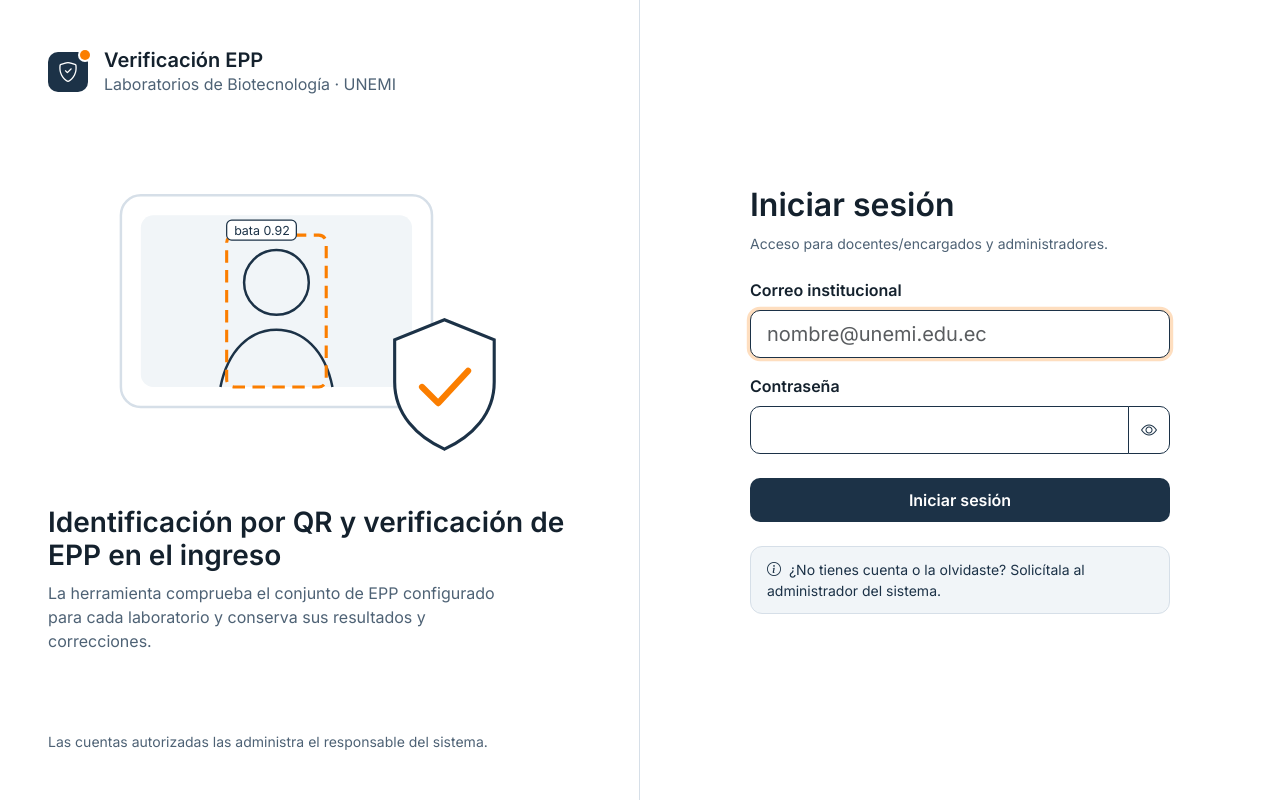
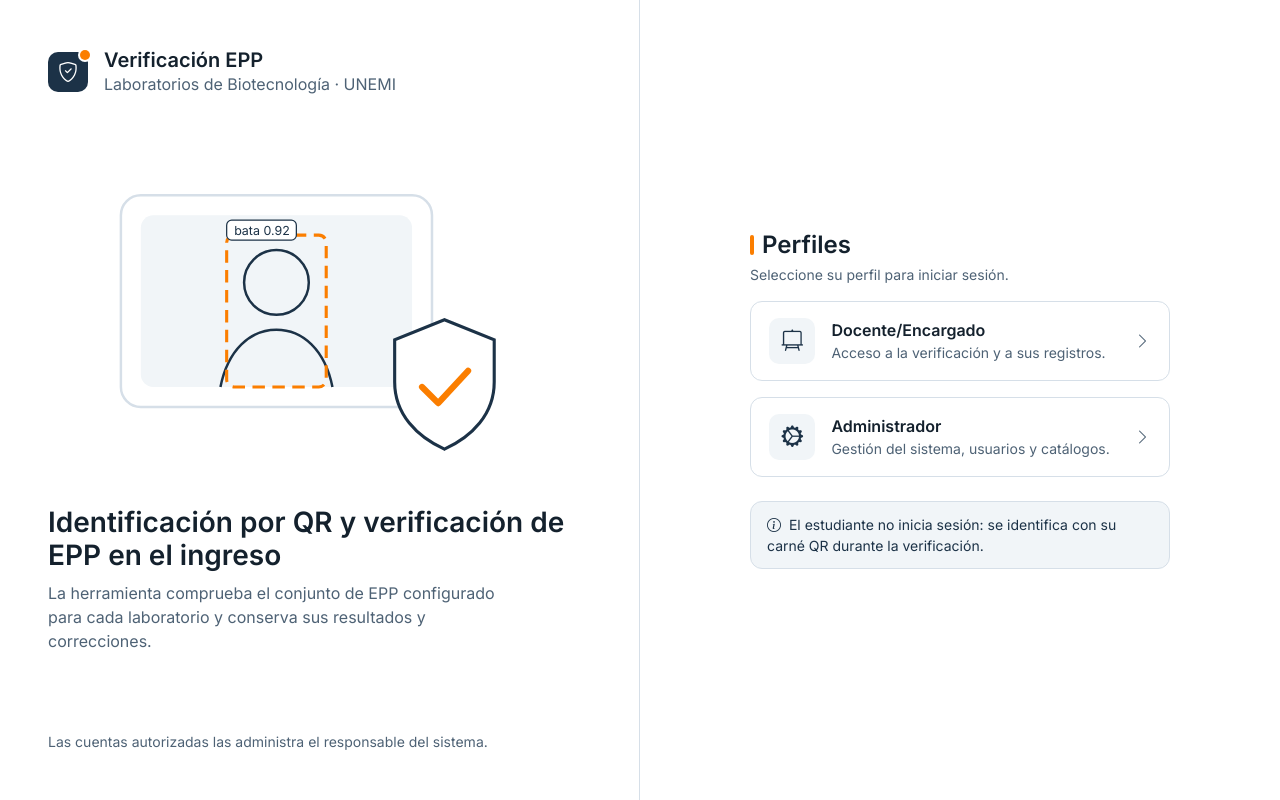
Before and after one commit to KarlaSantillan/verificacion-epp, a Django app: page /cuenta/ingresar/ in a window 1280 px wide. Run offline with Django 5.2, Linux system fonts and the light colour scheme; some libraries are stand-ins or nearby versions.

Commit message:
feat(acceso): perfiles por rol en login y recuperacion de contrasena por correo

```diff
--- a/templates/usuarios/login.html
+++ b/templates/usuarios/login.html
@@ -15,6 +15,24 @@
   <link rel="icon" href="{% static 'img/favicon-32.png' %}" sizes="32x32" type="image/png">
   <link rel="apple-touch-icon" href="{% static 'img/apple-touch-icon.png' %}">
   <link href="{% static 'css/navegacion.css' %}?v=1" rel="stylesheet">
+  <style>
+    /* Selección de perfil (SGA+). Estilos locales para no tocar las hojas compartidas. */
+    .paso { display: none; }
+    .paso.activa { display: block; }
+    .btn-perfil {
+      display: flex; align-items: center; gap: 1rem; width: 100%; text-align: left;
+      background: #fff; border: 1.5px solid #D6DFE8; border-radius: 12px; padding: 1rem 1.15rem;
+      transition: border-color .15s, box-shadow .15s, transform .05s;
+    }
+    .btn-perfil:hover { border-color: #FB7E00; box-shadow: 0 4px 14px rgba(28, 50, 71, .08); }
+    .btn-perfil:active { transform: translateY(1px); }
+    .btn-perfil:focus-visible { outline: 2px solid #FB7E00; outline-offset: 2px; }
+    .perfil-ico {
+      flex: 0 0 auto; width: 46px; height: 46px; border-radius: 10px;
+      background: #F1F5F8; color: #1C3247; display: inline-flex; align-items: center;
+      justify-content: center; font-size: 1.35rem;
+    }
+  </style>
 </head>
 <body>
 <div class="container-fluid">
@@ -51,15 +69,56 @@
       <p class="d-none d-md-block small text-muted-epp mb-0">Las cuentas autorizadas las administra el responsable del sistema.</p>
     </div>
 
-    <!-- Formulario -->
+    <!-- Columna de acceso -->
     <div class="col-md-6 d-flex align-items-center justify-content-center px-4 py-5">
       <div class="w-100 login-panel">
+
+        <!-- Paso 1: selección de perfil -->
+        <div id="paso-perfiles" class="paso">
+          <div class="d-flex align-items-center gap-2 mb-1">
+            <span style="width:4px; height:20px; background:#FB7E00; display:inline-block; border-radius:2px;"></span>
+            <h1 class="fs-4 fw-semibold text-heading mb-0">Perfiles</h1>
+          </div>
+          <p class="small text-muted-epp">Seleccione su perfil para iniciar sesión.</p>
+
+          <div class="d-flex flex-column gap-3 mt-3">
+            <button type="button" class="btn-perfil" data-perfil="docente" data-perfil-nombre="Docente/Encargado">
+              <span class="perfil-ico"><i class="bi bi-easel2"></i></span>
+              <span>
+                <span class="d-block fw-semibold text-heading">Docente/Encargado</span>
+                <span class="d-block small text-muted-epp">Acceso a la verificación y a sus registros.</span>
+              </span>
+              <i class="bi bi-chevron-right ms-auto text-muted-epp"></i>
+            </button>
+
+            <button type="button" class="btn-perfil" data-perfil="administrador" data-perfil-nombre="Administrador">
+              <span class="perfil-ico"><i class="bi bi-gear-wide-connected"></i></span>
+              <span>
+                <span class="d-block fw-semibold text-heading">Administrador</span>
+                <span class="d-block small text-muted-epp">Gestión del sistema, usuarios y catálogos.</span>
+              </span>
+              <i class="bi bi-chevron-right ms-auto text-muted-epp"></i>
+            </button>
+          </div>
+
+          <div class="aviso aviso-info mt-4 small">
+            <i class="bi bi-info-circle me-1"></i>
+            El estudiante no inicia sesión: se identifica con su carné QR durante la verificación.
+          </div>
+        </div>
+
+        <!-- Paso 2: formulario de inicio de sesión -->
+        <div id="paso-form" class="paso">
+          <button type="button" id="btn-cambiar-perfil" class="btn btn-sm btn-epp-outline mb-3">
+            <i class="bi bi-arrow-left me-1"></i>Cambiar perfil
+          </button>
           <h1 class="fs-2 fw-semibold text-heading">Iniciar sesión</h1>
-        <p class="small text-muted-epp">Acceso para docentes/encargados y administradores.</p>
+          <p class="small text-muted-epp">Perfil: <span id="perfil-nombre" class="fw-semibold text-heading">—</span></p>
 
-        <form method="post" class="mt-4 d-flex flex-column gap-3" data-loading="Verificando…" novalidate>
+          <form method="post" class="mt-3 d-flex flex-column gap-3" data-loading="Verificando…" novalidate>
             {% csrf_token %}
             <input type="hidden" name="next" value="{{ next }}">
+            {{ form.perfil }}
 
             {% if form.non_field_errors %}
               <div class="aviso aviso-error d-flex gap-2" role="alert">
@@ -85,18 +144,59 @@
               {% for error in form.password.errors %}<div class="small text-danger mt-1">{{ error }}</div>{% endfor %}
             </div>
 
-          <button type="submit" class="btn btn-epp w-100 py-2 mt-2">Iniciar sesión</button>
+            <div class="d-flex justify-content-end">
+              <a href="{% url 'usuarios:password_reset' %}" class="small text-decoration-none">¿Olvidó su contraseña?</a>
+            </div>
+
+            <button type="submit" class="btn btn-epp w-100 py-2 mt-1">Iniciar sesión</button>
           </form>
+        </div>
 
-        <div class="aviso aviso-info mt-4 small">
-          <i class="bi bi-info-circle me-1"></i>
-          ¿No tienes cuenta o la olvidaste? Solicítala al administrador del sistema.
-        </div>
       </div>
     </div>
 
   </div>
 </div>
 <script src="{% static 'js/epp.js' %}"></script>
+<script>
+  (function () {
+    var pasoPerfiles = document.getElementById('paso-perfiles');
+    var pasoForm = document.getElementById('paso-form');
+    var inputPerfil = document.querySelector('form [name="perfil"]');
+    var nombre = document.getElementById('perfil-nombre');
+    var usuario = document.getElementById('{{ form.username.id_for_label }}');
+    var mapa = { docente: 'Docente/Encargado', administrador: 'Administrador' };
+
+    function mostrar(paso) {
+      pasoPerfiles.classList.toggle('activa', paso === 'perfiles');
+      pasoForm.classList.toggle('activa', paso === 'form');
+    }
+    function elegir(valor, texto) {
+      if (inputPerfil) inputPerfil.value = valor;
+      if (nombre) nombre.textContent = texto;
+      mostrar('form');
+      if (usuario) { try { usuario.focus(); } catch (e) {} }
+    }
+
+    document.querySelectorAll('.btn-perfil').forEach(function (b) {
+      b.addEventListener('click', function () { elegir(b.dataset.perfil, b.dataset.perfilNombre); });
+    });
+    var volver = document.getElementById('btn-cambiar-perfil');
+    if (volver) volver.addEventListener('click', function () {
+      if (inputPerfil) inputPerfil.value = '';
+      mostrar('perfiles');
+    });
+
+    // Estado inicial: si hubo error o ya se había elegido un perfil, mostrar el formulario.
+    var inicio = {% if form.errors or form.perfil.value %}'form'{% else %}'perfiles'{% endif %};
+    if (inicio === 'form') {
+      var v = inputPerfil ? inputPerfil.value : '';
+      if (v && nombre) nombre.textContent = mapa[v] || '—';
+      mostrar('form');
+    } else {
+      mostrar('perfiles');
+    }
+  }());
+</script>
 </body>
 </html>
--- /dev/null
+++ b/templates/usuarios/password_reset_subject.txt
@@ -0,0 +1 @@
+Recuperación de contraseña · Sistema de Verificación de EPP
--- a/usuarios/forms.py
+++ b/usuarios/forms.py
@@ -1,9 +1,27 @@
 from django import forms
-from django.contrib.auth.forms import AuthenticationForm
+from django.contrib.auth import get_user_model
+from django.contrib.auth.forms import (
+    AuthenticationForm,
+    PasswordResetForm,
+    SetPasswordForm,
+    _unicode_ci_compare,
+)
 
 
 class LoginForm(AuthenticationForm):
-    """Formulario de inicio de sesión con correo y contraseña (HU01)."""
+    """Formulario de inicio de sesión con correo y contraseña (HU01).
+
+    Si en la pantalla anterior se eligió un perfil (Docente o Administrador),
+    se comprueba que la cuenta corresponda a ese perfil. El mensaje es genérico
+    para no revelar si falló el correo, la contraseña o el perfil (HU01-CA02).
+    """
+
+    PERFIL_DOCENTE = "docente"
+    PERFIL_ADMIN = "administrador"
+    PERFILES = (
+        (PERFIL_DOCENTE, "Docente/Encargado"),
+        (PERFIL_ADMIN, "Administrador"),
+    )
 
     username = forms.EmailField(
         label="Correo institucional",
@@ -16,6 +34,9 @@ class LoginForm(AuthenticationForm):
         strip=False,
         widget=forms.PasswordInput(attrs={"class": "form-control form-control-lg", "autocomplete": "current-password"}),
     )
+    # Perfil elegido en la pantalla de selección. Opcional: si no se eligió
+    # ninguno (por ejemplo, sin JavaScript), el inicio de sesión funciona igual.
+    perfil = forms.ChoiceField(choices=PERFILES, required=False, widget=forms.HiddenInput())
 
     # Mensaje genérico: no indica si falló el correo o la contraseña (HU01-CA02).
     # Un usuario desactivado recibe el mismo mensaje (HU01-CA02 / RF01-CA03).
@@ -23,3 +44,61 @@ class LoginForm(AuthenticationForm):
         "invalid_login": "Correo o contraseña incorrectos.",
         "inactive": "Correo o contraseña incorrectos.",
     }
+
+    def clean(self):
+        cleaned = super().clean()
+        # Solo se valida el perfil si la autenticación fue correcta y se eligió uno.
+        perfil = self.cleaned_data.get("perfil")
+        usuario = self.get_user()
+        if usuario and perfil:
+            es_admin = usuario.es_administrador
+            corresponde = (perfil == self.PERFIL_ADMIN and es_admin) or (perfil == self.PERFIL_DOCENTE and not es_admin)
+            if not corresponde:
+                raise forms.ValidationError(self.error_messages["invalid_login"], code="invalid_login")
+        return cleaned
+
+
+class RecuperarContrasenaForm(PasswordResetForm):
+    """Pide el correo institucional para enviar el enlace de recuperación (RF01).
+
+    Django solo envía el enlace a cuentas activas con ese correo. Si el correo
+    no existe, no se revela: se muestra la misma pantalla de confirmación, de
+    modo que no se puede enumerar qué cuentas existen.
+    """
+
+    email = forms.EmailField(
+        label="Correo institucional",
+        max_length=254,
+        widget=forms.EmailInput(
+            attrs={"class": "form-control form-control-lg", "placeholder": "nombre@unemi.edu.ec", "autocomplete": "email", "autofocus": True}
+        ),
+    )
+
+    def get_users(self, email):
+        """Igual que Django, pero filtra por el campo real `activo`.
+
+        El modelo Usuario expone `is_active` como propiedad (no como columna de
+        la base de datos), por lo que no se puede filtrar por `is_active` en el
+        ORM; la columna real es `activo`.
+        """
+        Usuario = get_user_model()
+        campo_correo = Usuario.get_email_field_name()
+        candidatos = Usuario._default_manager.filter(**{f"{campo_correo}__iexact": email, "activo": True})
+        return (
+            u
+            for u in candidatos
+            if u.has_usable_password() and _unicode_ci_compare(email, getattr(u, campo_correo))
+        )
+
+
+class EstablecerContrasenaForm(SetPasswordForm):
+    """Define la nueva contraseña desde el enlace recibido por correo."""
+
+    def __init__(self, *args, **kwargs):
+        super().__init__(*args, **kwargs)
+        self.fields["new_password1"].label = "Nueva contraseña"
+        self.fields["new_password2"].label = "Repita la nueva contraseña"
+        for nombre in ("new_password1", "new_password2"):
+            self.fields[nombre].widget.attrs.update(
+                {"class": "form-control form-control-lg", "autocomplete": "new-password"}
+            )
--- a/usuarios/urls.py
+++ b/usuarios/urls.py
@@ -1,9 +1,15 @@
+from email.utils import formataddr
+
+from django.conf import settings
 from django.contrib.auth import views as auth_views
-from django.urls import path
+from django.urls import path, reverse_lazy
 
-from .forms import LoginForm
+from .forms import EstablecerContrasenaForm, LoginForm, RecuperarContrasenaForm
 
 app_name = "usuarios"
+
+# Remitente de los correos de recuperación: el mismo del resto del sistema (HU16).
+_REMITENTE = formataddr((settings.CORREO_NOMBRE, settings.CORREO_REMITENTE))
 
 urlpatterns = [
     path(
@@ -16,4 +22,43 @@ urlpatterns = [
         name="login",
     ),
     path("salir/", auth_views.LogoutView.as_view(), name="logout"),
+
+    # Recuperación de contraseña por correo (administrador y docente).
+    # No requiere cambios en la base de datos: usa el correo y el hash ya existentes.
+    path(
+        "recuperar/",
+        auth_views.PasswordResetView.as_view(
+            template_name="usuarios/password_reset_form.html",
+            email_template_name="correo/password_reset_email.txt",
+            html_email_template_name="correo/password_reset_email.html",
+            subject_template_name="usuarios/password_reset_subject.txt",
+            form_class=RecuperarContrasenaForm,
+            from_email=_REMITENTE,
+            success_url=reverse_lazy("usuarios:password_reset_done"),
+        ),
+        name="password_reset",
+    ),
+    path(
+        "recuperar/enviado/",
+        auth_views.PasswordResetDoneView.as_view(
+            template_name="usuarios/password_reset_done.html",
+        ),
+        name="password_reset_done",
+    ),
+    path(
+        "recuperar/<uidb64>/<token>/",
+        auth_views.PasswordResetConfirmView.as_view(
+            template_name="usuarios/password_reset_confirm.html",
+            form_class=EstablecerContrasenaForm,
+            success_url=reverse_lazy("usuarios:password_reset_complete"),
+        ),
+        name="password_reset_confirm",
+    ),
+    path(
+        "recuperar/listo/",
+        auth_views.PasswordResetCompleteView.as_view(
+            template_name="usuarios/password_reset_complete.html",
+        ),
+        name="password_reset_complete",
+    ),
 ]
```
Also changed, not shown: templates/correo/password_reset_email.html (added, +90 -0 lines), templates/correo/password_reset_email.txt (added, +14 -0 lines), templates/usuarios/base_auth.html (added, +94 -0 lines), templates/usuarios/password_reset_complete.html (added, +11 -0 lines), templates/usuarios/password_reset_confirm.html (added, +46 -0 lines), templates/usuarios/password_reset_done.html (added, +17 -0 lines), templates/usuarios/password_reset_form.html (added, +26 -0 lines). Lines whose indentation alone changed are shown as unchanged.
